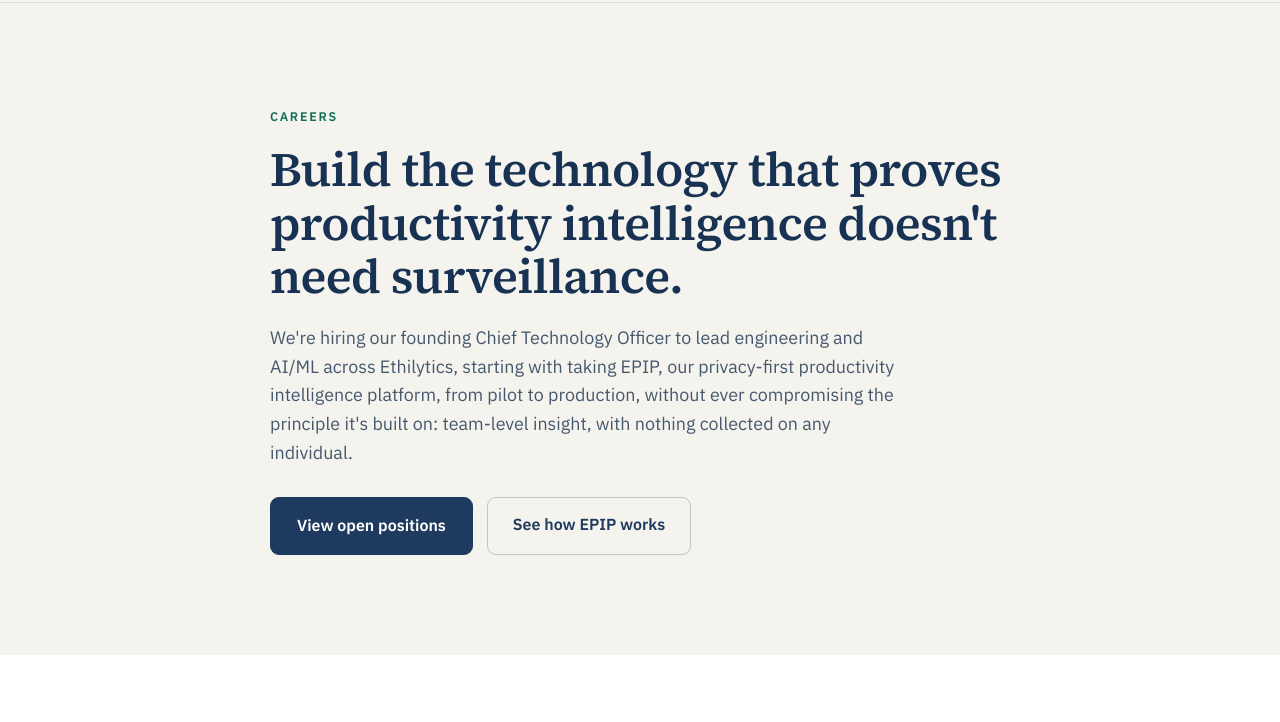
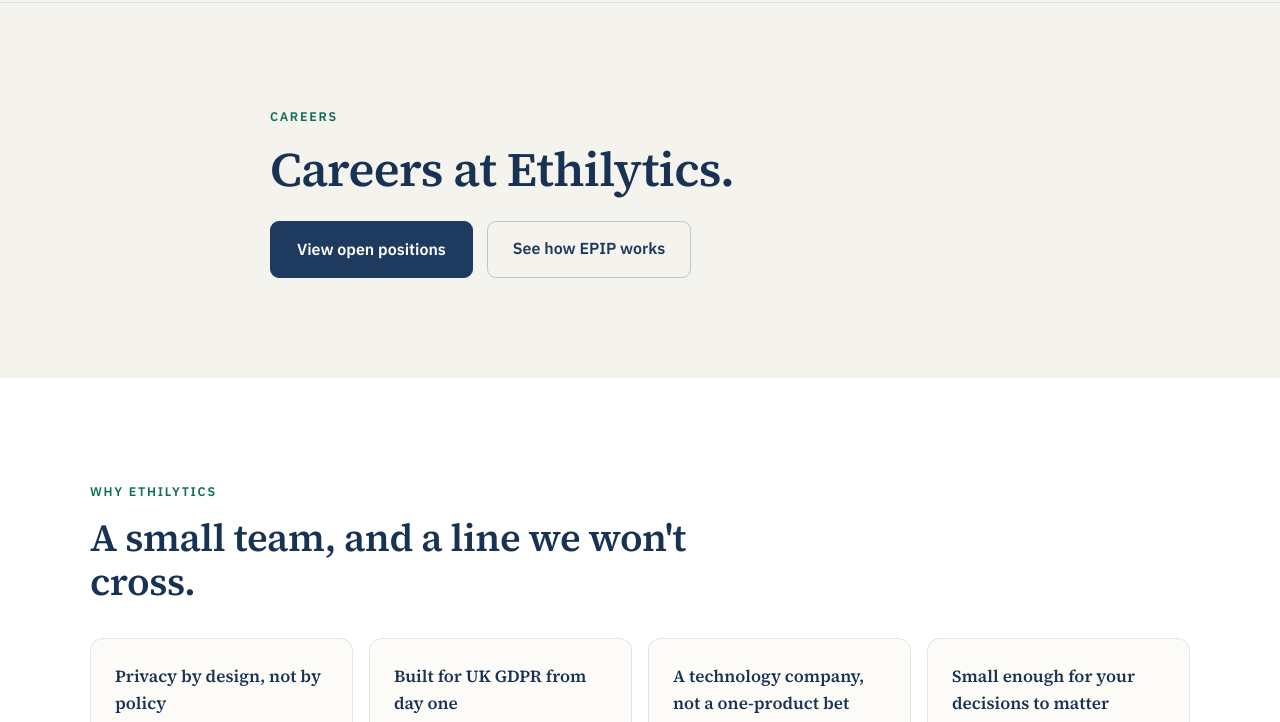
Before and after one commit to sadiqali80/ethilytics-website, a website: page public/careers.html in a window 1280 px wide. Shown: the part 73-795 px from the top of the page. Drawn offline with Linux system fonts and the light colour scheme.

Commit message:
Simplify careers page hero copy
Replace the long hero heading and intro paragraph with a short
one-line heading, per request.

```diff
--- a/public/careers.html
+++ b/public/careers.html
@@ -117,9 +117,8 @@
     <section class="section" style="background:#F5F3ED;">
       <div class="container" style="max-width:820px;text-align:left;">
         <span class="eyebrow" style="color:#0F6E56;">Careers</span>
-        <h1 style="font-weight:600;font-size:clamp(2rem,4.4vw,3rem);line-height:1.12;letter-spacing:-0.014em;color:#173253;margin-top:14px;">Build the technology that proves productivity intelligence doesn't need surveillance.</h1>
-        <p style="font-size:clamp(1.05rem,1.4vw,1.18rem);line-height:1.6;color:#46586E;margin-top:20px;max-width:640px;">We're hiring our founding Chief Technology Officer to lead engineering and AI/ML across Ethilytics, starting with taking EPIP, our privacy-first productivity intelligence platform, from pilot to production, without ever compromising the principle it's built on: team-level insight, with nothing collected on any individual.</p>
-        <div style="display:flex;gap:14px;flex-wrap:wrap;margin-top:30px;">
+        <h1 style="font-weight:600;font-size:clamp(2rem,4.4vw,3rem);line-height:1.12;letter-spacing:-0.014em;color:#173253;margin-top:14px;">Careers at Ethilytics.</h1>
+        <div style="display:flex;gap:14px;flex-wrap:wrap;margin-top:24px;">
           <a href="#open-positions" class="btn-primary">View open positions</a>
           <a href="product.html#how" class="btn-secondary">See how EPIP works</a>
         </div>
```
